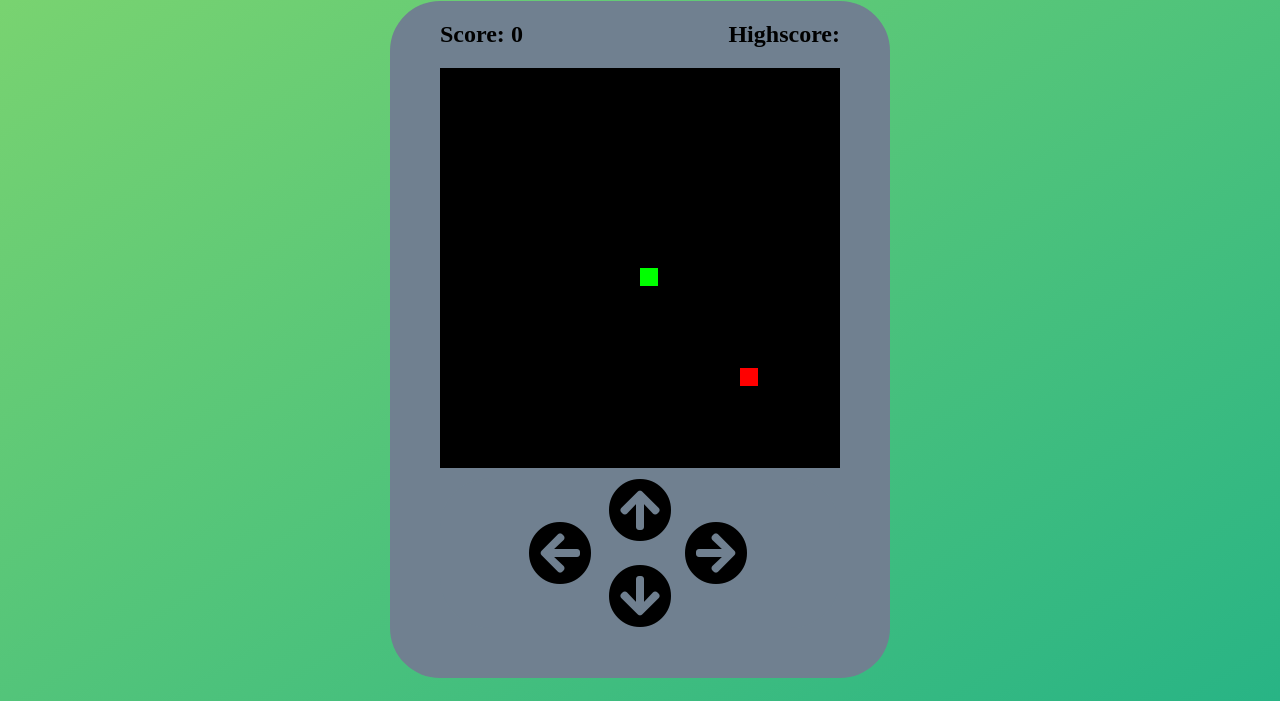
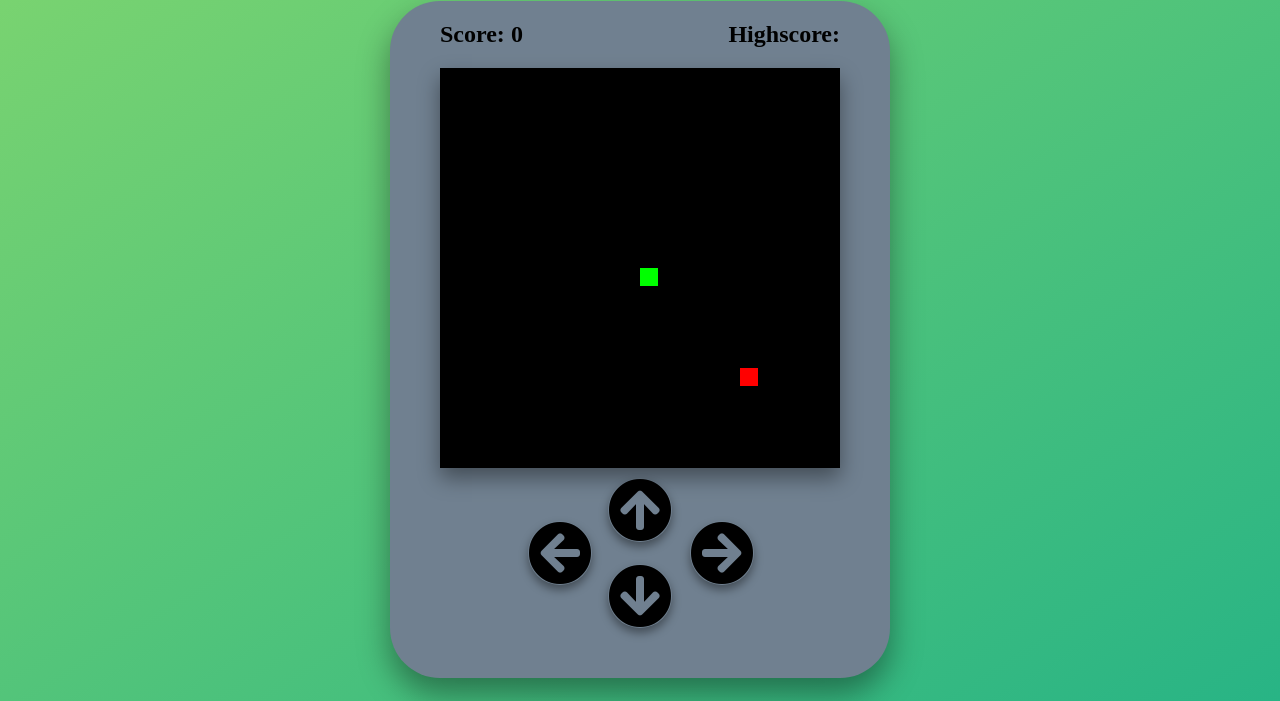
Before and after one commit to baconboy7/snake-game, a plain HTML site: page index.html in a window 1280 px wide. Shown: the part 99-800 px from the top of the page. Drawn offline with Linux system fonts and the light colour scheme.

Commit message:
added shadows

```diff
--- a/index.css
+++ b/index.css
@@ -12,6 +12,7 @@ body{
     background: slategray;
     padding: 0 50px 50px 50px;
     border-radius: 50px;
+    box-shadow: 0 1rem 2rem rgba(0,0,0,.4);
 }
 
 h1{
@@ -32,13 +33,31 @@ h2{
 canvas{
     display: block;
     margin-bottom: 10px;
+    box-shadow: 0 10px 20px rgba(0,0,0,.4);
 }
 
 .buttons-container{
     position: relative;
-    background: slategray;
+    background: transparent;
     padding: 100px 50px 50px 50px;
     border-radius: 50px;
+}
+
+.btn{
+    border-radius: 200px;
+    box-shadow: 0 5px 10px rgba(0,0,0,.4);
+    transition: all .2s;
+    padding: 0;
+    margin: 0;
+}
+
+.btn:hover{
+    transform: translate(0, 10%);
+    box-shadow: 0 5px 10px rgba(0,0,0,.4);
+}
+
+.btn:active{
+    transform: translate(0, 100%);
 }
 
 #up{
@@ -46,6 +65,7 @@ canvas{
     top: 0;
     left: 50%;
     transform: translate(-50%, 0);
+
 }
 
 #down{
@@ -65,6 +85,6 @@ canvas{
 #right{
     position: absolute;
     top: 50%;
-    right: 15%;
+    right: 13.5%;
     transform: translate(-50%, -50%);
 }
--- a/index.html
+++ b/index.html
@@ -17,10 +17,10 @@
     <h2 class="pull-right">Highscore: <span id="highscore"></span></h2>
     <canvas id="gamecanvas" width="400" height="400"></canvas>
     <div class="buttons-container">
-        <i id="up" class="fas fa-arrow-circle-up fa-4x"></i>
-        <i id="left" class="fas fa-arrow-circle-left fa-4x"></i>
-        <i id="down" class="fas fa-arrow-circle-down fa-4x"></i>
-        <i id="right" class="fas fa-arrow-circle-right fa-4x"></i>
+        <i id="up" class="btn fas fa-arrow-circle-up fa-4x"></i>
+        <i id="left" class="btn fas fa-arrow-circle-left fa-4x"></i>
+        <i id="down" class="btn fas fa-arrow-circle-down fa-4x"></i>
+        <i id="right" class="btn fas fa-arrow-circle-right fa-4x"></i>
     </div>
 </div>
 <script src="app.js"></script>
```
